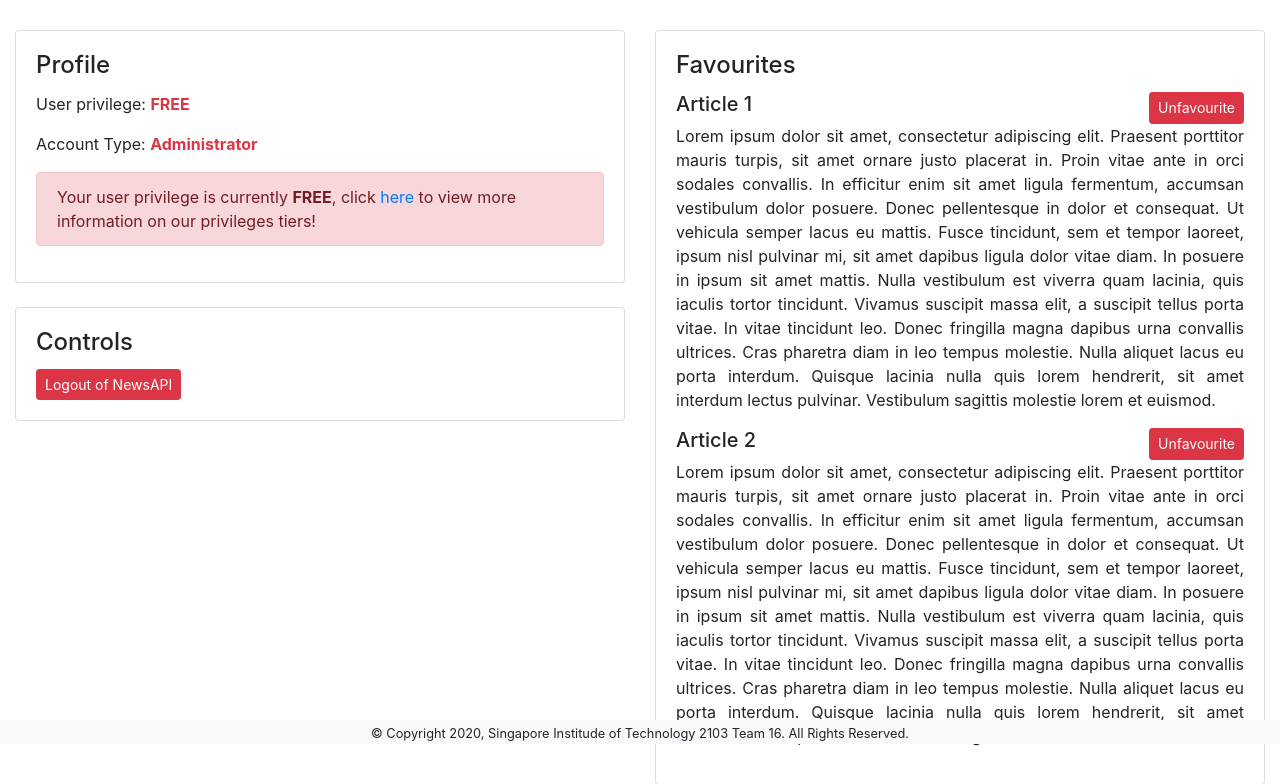
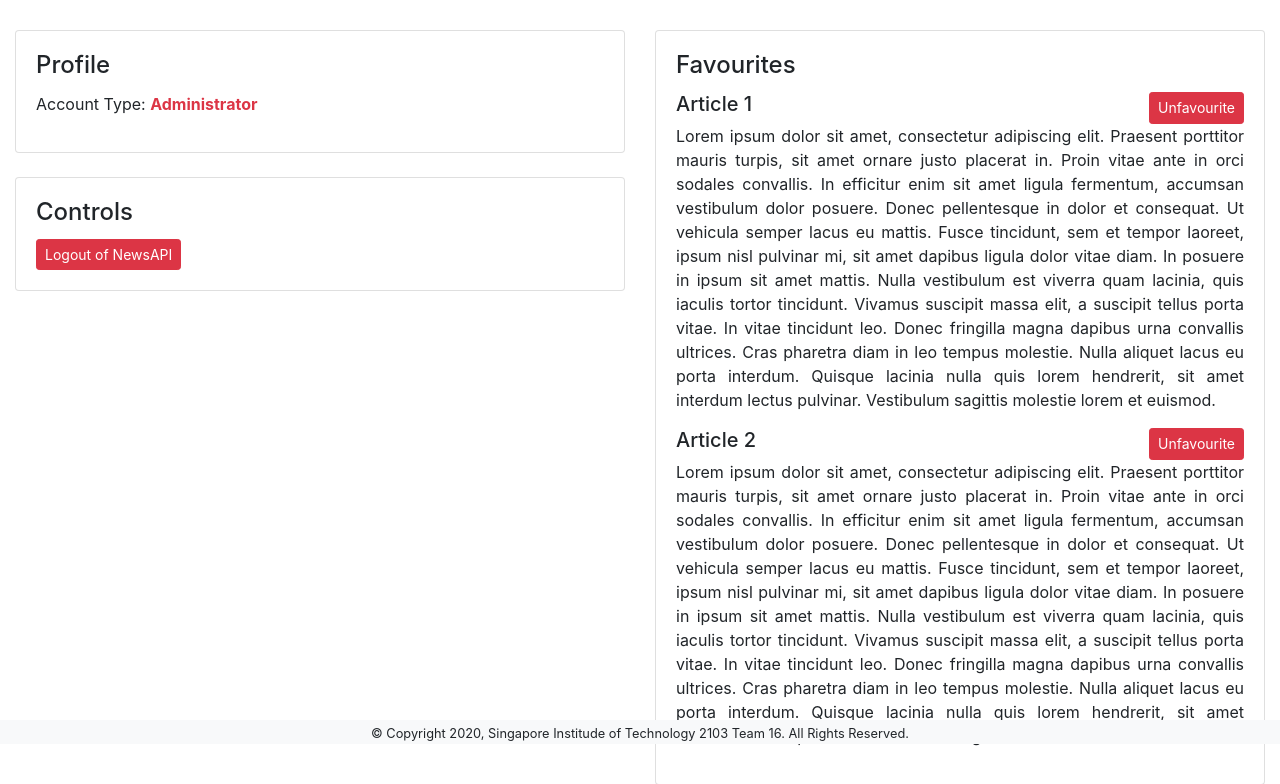
Before and after one commit to yyheng/database-m3012, a Flask app: page /user_profile in a window 1280 px wide. Shown: the part 56-840 px from the top of the page. Run offline with Flask 2, Linux system fonts and the light colour scheme; the visitor is signed in with stand-in values (Sample User, id 1); some libraries are stand-ins or nearby versions.

Commit message:
make more sense in user profile

```diff
--- a/templates/main/user_profile.htm
+++ b/templates/main/user_profile.htm
@@ -12,17 +12,15 @@
                 <form class="card-body">
                     <h4 class="card-title">Profile</h4>
                     <span>
-                        <p>User privilege: <strong class="text-danger">FREE</strong></p>
-                        <p>Account Type: <strong class="text-danger">
-                            {% if session['is_admin'] %}
-                                Administrator
-                            {% else %}
-                                User
-                            {% endif %}
-                        </strong></p>
-                        <div class="alert alert-danger" role="alert">
-                            Your user privilege is currently <strong>FREE</strong>, click <a href="{{ url_for('user_privilege') }}">here</a> to view more information on our privileges tiers!
-                        </div>
+                        {% if session['is_admin'] %}
+                        <p>Account Type: <strong class="text-danger">Administrator</strong></p>
+                        {% else %}
+                        <p>Account Type: <strong class="text-danger">User</strong></p>
+                            <p>User privilege: <strong class="text-danger">FREE</strong></p>
+                            <div class="alert alert-danger" role="alert">
+                                Your user privilege is currently <strong>FREE</strong>, click <a href="{{ url_for('user_privilege') }}">here</a> to view more information on our privileges tiers!
+                            </div>
+                        {% endif %}
                     </span>
                 </form>
             </div>
```
